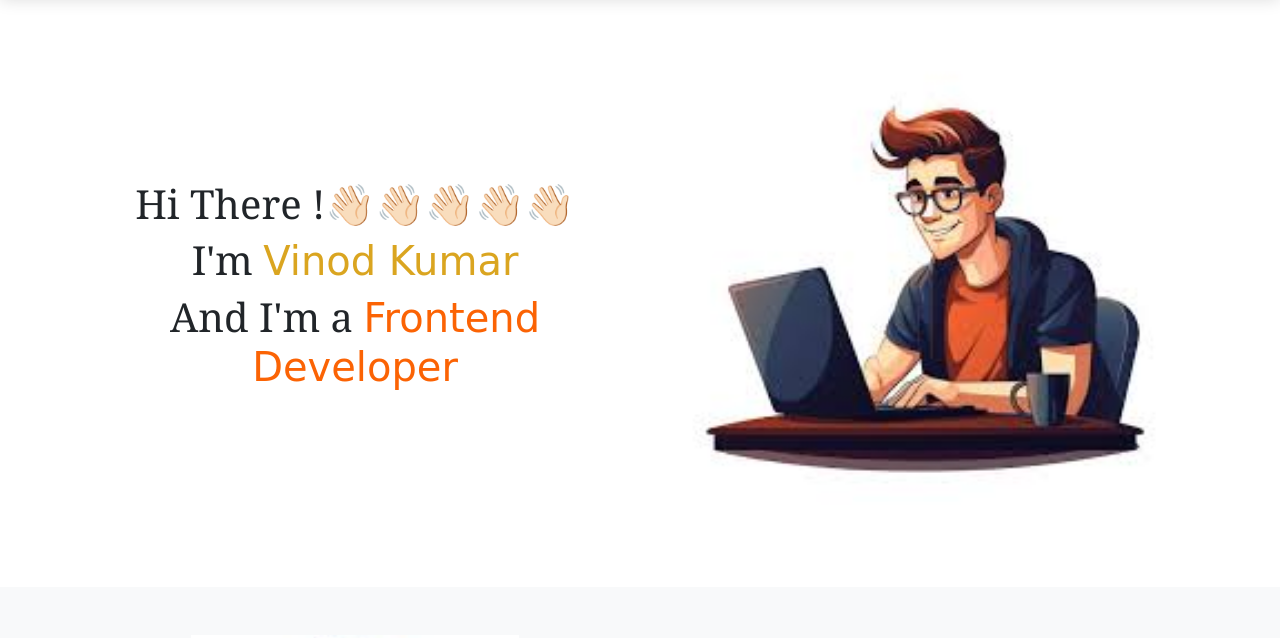
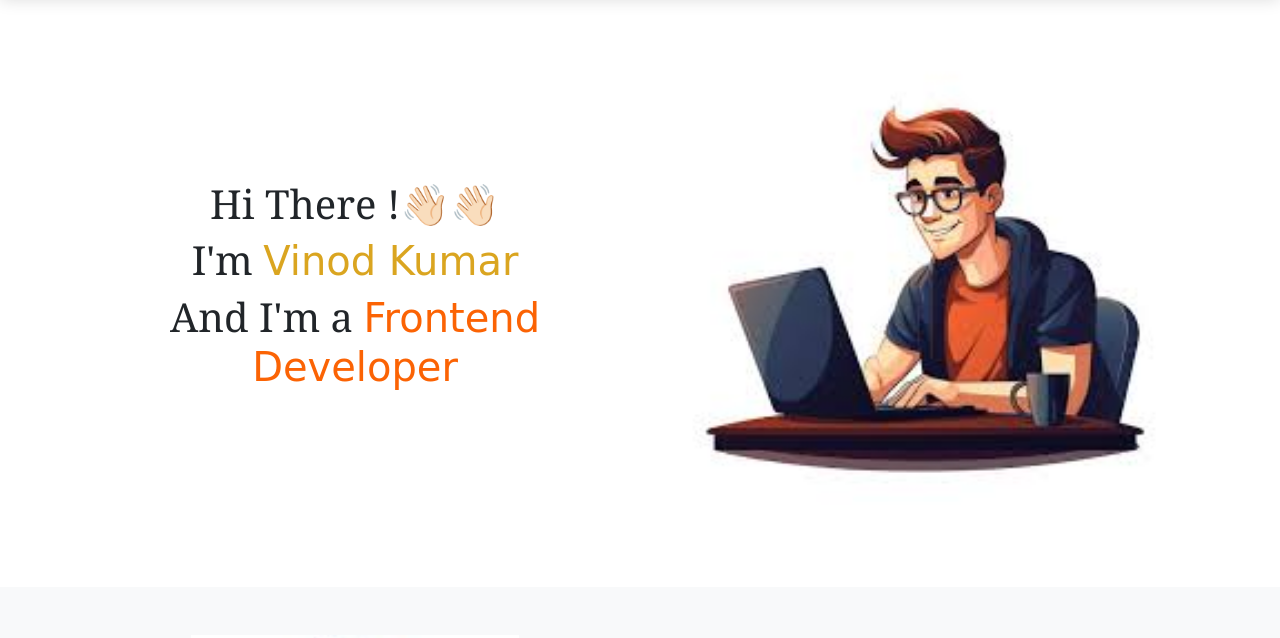
Before and after one commit to vinnu012/Vinod-Portfo, a plain HTML site: page index.html in a window 1280 px wide. Shown: the part 115-753 px from the top of the page. Drawn offline with nearby package versions, Linux system fonts and the light colour scheme.

Commit message:
adding some change

```diff
--- a/index.html
+++ b/index.html
@@ -61,7 +61,7 @@
         <div class="row flex-wrap-reverse">
           <div class="col-md-6 d-flex justify-content-center align-items-center my-3">
             <div class="home-content text-center">
-              <h2 class="greeting fs-1">Hi There !👋🏻👋🏻👋🏻👋🏻👋🏻</h2>
+              <h2 class="greeting fs-1">Hi There !👋🏻👋🏻</h2>
               <h2 class="Name fs-1">I'm <span>Vinod Kumar</span></h2>
               <h2 class="profession fs-1">And I'm a <span>Frontend
                   Developer</span></h2>
```
